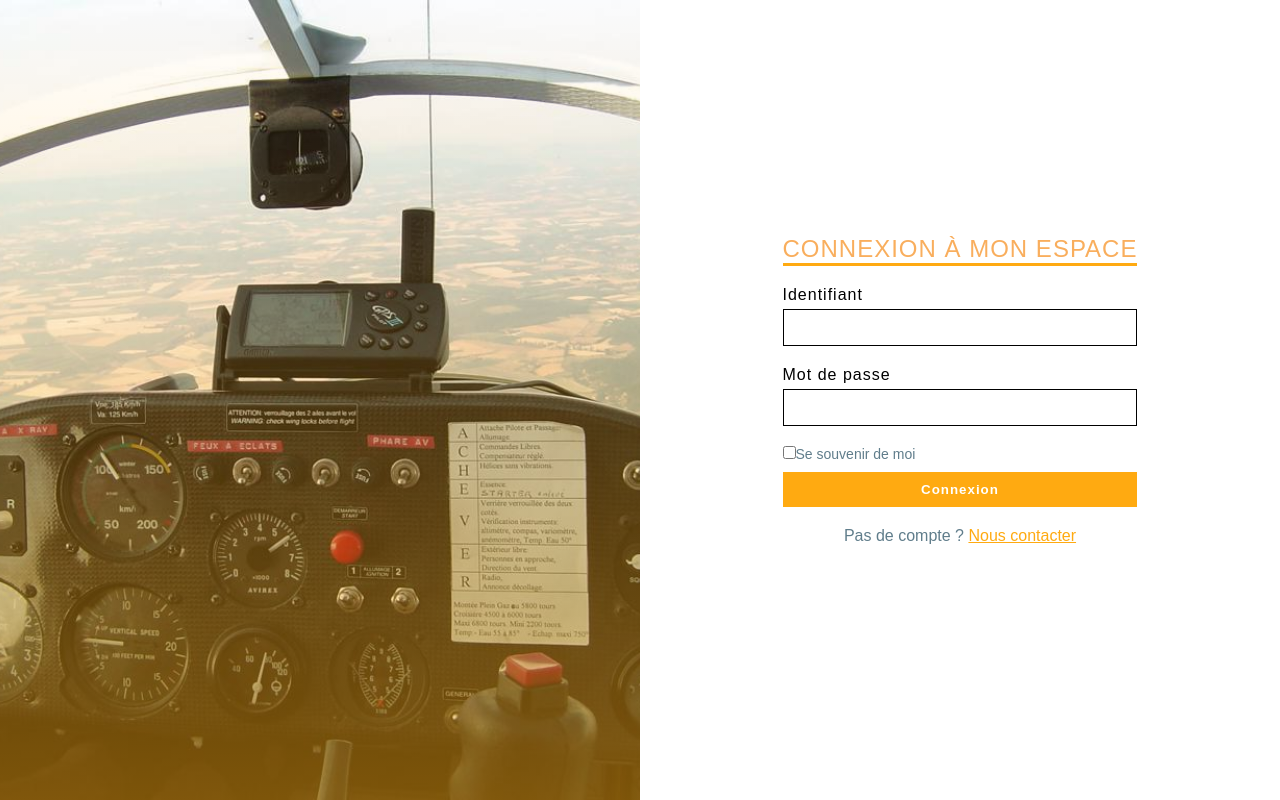
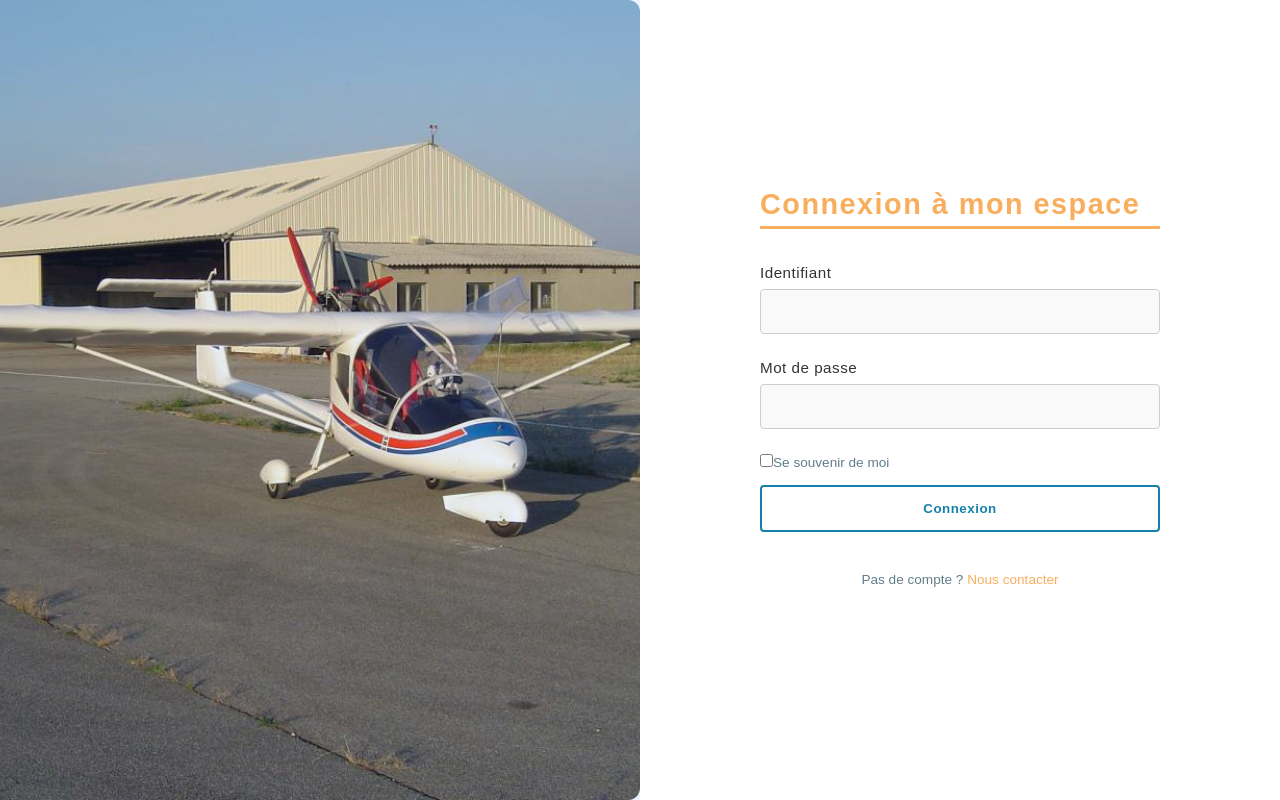
Before and after one commit to C0ulday/AUV, a Django app: page /connexion/ in a window 1280 px wide. Run offline with Django 5.2, Linux system fonts and the light colour scheme.

Commit message:
page de connexion : slides images

```diff
--- a/accueil/static/css/accueil.css
+++ b/accueil/static/css/accueil.css
@@ -65,7 +65,7 @@ header .navigation .navigation-items a:hover:before {
 }
 /* Style spécifique pour Mon Espace */
 header .navigation .navigation-items a.mon-espace {
-    color: #F9AE5D; /* orange */
+    color: #ffad32; /* orange */
     font-weight: 600;
 }
 
--- a/accueil/static/css/connexion.css
+++ b/accueil/static/css/connexion.css
@@ -1,3 +1,4 @@
+/* Réinitialisation globale */
 * {
     margin: 0;
     padding: 0;
@@ -5,89 +6,163 @@
     font-family: "Poppins", sans-serif;
 }
 
+/* Section de connexion/inscription stylée */
 section {
     position: relative;
     display: flex;
     height: 100vh;
     width: 100%;
+    background-color: #fff;
 }
 
-section .imgBox {
-    position: relative;
+/* Image de fond */
+.imgBox {
     width: 50%;
     height: 100%;
-    background: linear-gradient(transparent, rgba(255, 172, 17, 0.488)), url("../res/images/image8.jpeg");
-    background-position: center;
-    background-size: cover;
+    overflow: hidden;
+    position: relative;
 }
+.imgBox::before {
+    content: '';
+    position: absolute;
+    top: 0;
+    left: 0;
+    width: 100%;
+    height: 100%;
+    background: rgba(3, 94, 251, 0.082); /* même couleur que .home::before */
+    z-index: 2;
+    pointer-events: none; /* pour ne pas bloquer les clics */
+}
+
+.slideshow {
+    width: 100%;
+    height: 100%;
+    position: relative;
+}
+
+.slide {
+    position: absolute;
+    width: 100%;
+    height: 100%;
+    object-fit: cover;
+    top: 0;
+    left: 0;
+    opacity: 0;
+    transition: opacity 1s ease-in-out;
+    z-index: 0;
+    border-top-right-radius: 12px;
+    border-bottom-right-radius: 12px;
+}
+.slide {
+    z-index: 1; /* en dessous de l'overlay à z-index:2 */
+}
+
+
+.slide.active {
+    opacity: 1;
+    z-index: 1;
+}
+
+
+/* Conteneur du formulaire */
 section .contentBox {
     display: flex;
     align-items: center;
     justify-content: center;
     width: 50%;
     height: 100%;
+    padding: 100px 60px;
+    background-color: #fff;
 }
 
-section .contentBox .formBox h2 {
+section .contentBox .formBox {
+    width: 100%;
+    max-width: 400px;
+}
+
+/* Titre du formulaire */
+.formBox h2 {
     color: #F9AE5D;
-    font-weight: 500;
-    font-size: 1.5em;
-    text-transform: uppercase;
-    margin-bottom: 20px;
-    border-bottom: 3px solid #FA1;
-    letter-spacing: 1px;
-    display: inline-block;
+    font-size: 1.8rem;
+    font-weight: 700;
+    margin-bottom: 35px;
+    border-bottom: 3px solid #F9AE5D;
+    padding-bottom: 5px;
+    letter-spacing: 1.5px;
 }
+
+/* Groupe de champs */
 .inputBx {
-    margin-bottom: 20px;
+    margin-bottom: 25px;
+    display: flex;
+    flex-direction: column;
+    transition: 0.3s ease;
 }
 
 .inputBx span {
-    font-size: 16px;
-    margin-bottom: 5px;
-    display: inline-block;
-    color: #000000;
+    font-size: 0.95rem;
+    margin-bottom: 8px;
+    color: #333;
     font-weight: 500;
-    letter-spacing: 1px;
+    letter-spacing: 0.5px;
 }
 
 .inputBx input {
     width: 100%;
-    padding: 10px 20px;
+    padding: 14px 18px;
     font-weight: 500;
-    border: 1px solid #000000;
-    letter-spacing: 1px;
-    color: #000000;
-    outline: none;
-    background-color: transparent;
-
+    border: 1px solid #ccc;
+    letter-spacing: 0.5px;
+    color: #000;
+    background-color: #f9f9f9;
+    border-radius: 4px;
+    transition: all 0.3s ease;
 }
 
+.inputBx input:focus {
+    border-color: #F9AE5D;
+    background-color: #fff;
+}
+
+/* Bouton de soumission */
 .inputBx input[type="submit"] {
-    background-color: #FA1;
-    color: white;
-    outline: 0;
-    border: 0;
+    background-color: #fff;
+    color: #1680AC;
+    border: 2px solid #1680AC;
     font-weight: 600;
     cursor: pointer;
+    transition: 0.3s ease;
+    border-radius: 4px;
 }
 
 .inputBx input[type="submit"]:hover {
-    background-color: rgba(255, 172, 17, 0.76);
+    background-color: #1680AC;
+    color: #fff;
 }
 
+/* Case à cocher "se souvenir" */
 .remember {
-    margin-bottom: 10px;
+    margin-bottom: 15px;
     color: #607d8b;
     font-weight: 400;
-    font-size: 14px;
+    font-size: 0.85rem;
 }
 
+/* Texte sous formulaire */
 .inputBx p {
     color: #607d8b;
     text-align: center;
+    font-size: 0.85rem;
+    margin-top: 15px;
 }
 
 .inputBx p a {
-    color: #FA1;
+    color: #F9AE5D;
+    text-decoration: none;
+    font-weight: 500;
+    transition: 0.3s ease;
 }
+
+.inputBx p a:hover {
+    text-decoration: underline;
+}
--- a/accueil/templates/monespace.html
+++ b/accueil/templates/monespace.html
@@ -9,7 +9,16 @@
 </head>
 <body>
     <section>
-        <div class="imgBox"></div>
+        <div class="imgBox">
+            <div class="slideshow">
+            <img src="{% static 'res/images/image7.jpeg' %}" alt="image1" class="slide active">
+            <img src="{% static 'res/images/image8.jpeg' %}" alt="image2" class="slide">
+            <img src="{% static 'res/images/image10.jpeg' %}" alt="image3" class="slide">
+            <img src="{% static 'res/images/image20.jpeg' %}" alt="image4" class="slide">
+            <img src="{% static 'res/images/image13.jpeg' %}" alt="image5" class="slide">
+            </div>
+        </div>
+
         <div class="contentBox">
             <div class="formBox">
                 <h2>Connexion à mon espace</h2>
@@ -43,5 +52,15 @@
         </div>
     </section>
 </body>
+<script>
+    const slides = document.querySelectorAll('.slide');
+    let index = 0;
+
+    setInterval(() => {
+        slides[index].classList.remove('active');
+        index = (index + 1) % slides.length;
+        slides[index].classList.add('active');
+    }, 3000);
+</script>
 
 </html>
--- a/siteAUV/settings.py
+++ b/siteAUV/settings.py
@@ -117,7 +117,7 @@ USE_TZ = True
 # https://docs.djangoproject.com/en/5.1/howto/static-files/
 
 STATIC_URL = 'static/'
-STATICFILES_DIRS = [BASE_DIR / "static"]
+STATICFILES_DIRS = [BASE_DIR / "accueil/static"]
 
 # Default primary key field type
 # https://docs.djangoproject.com/en/5.1/ref/settings/#default-auto-field
```
Also changed, not shown: db.sqlite3.
